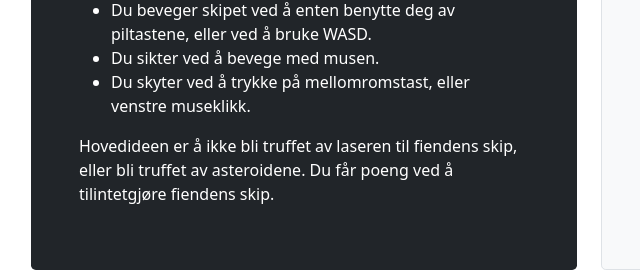
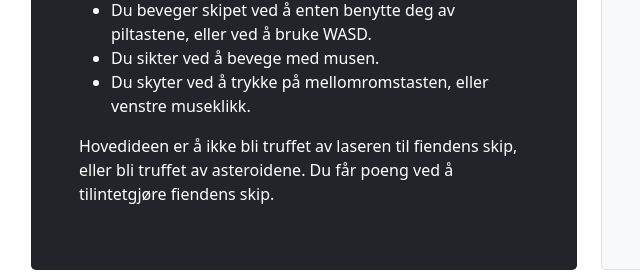
Before and after one commit to helges1/The-Blancs-Website, a plain HTML site: page index.html in a window 1280 px wide. Shown: the part 1085-1357 px from the top of the page, 51-691 px from the left. Drawn offline with Linux system fonts and the light colour scheme.

Commit message:
Update index.html

```diff
--- a/index.html
+++ b/index.html
@@ -68,7 +68,7 @@
           <ul>
             <li>Du beveger skipet ved å enten benytte deg av piltastene, eller ved å bruke WASD.</li>
             <li>Du sikter ved å bevege med musen.</li>
-            <li>Du skyter ved å trykke på mellomromstast, eller venstre museklikk.</li>
+            <li>Du skyter ved å trykke på mellomromstasten, eller venstre museklikk.</li>
           </ul>
           <p>Hovedideen er å ikke bli truffet av laseren til fiendens skip, eller bli truffet av asteroidene. Du får poeng ved å tilintetgjøre fiendens skip.</p>
 
```
